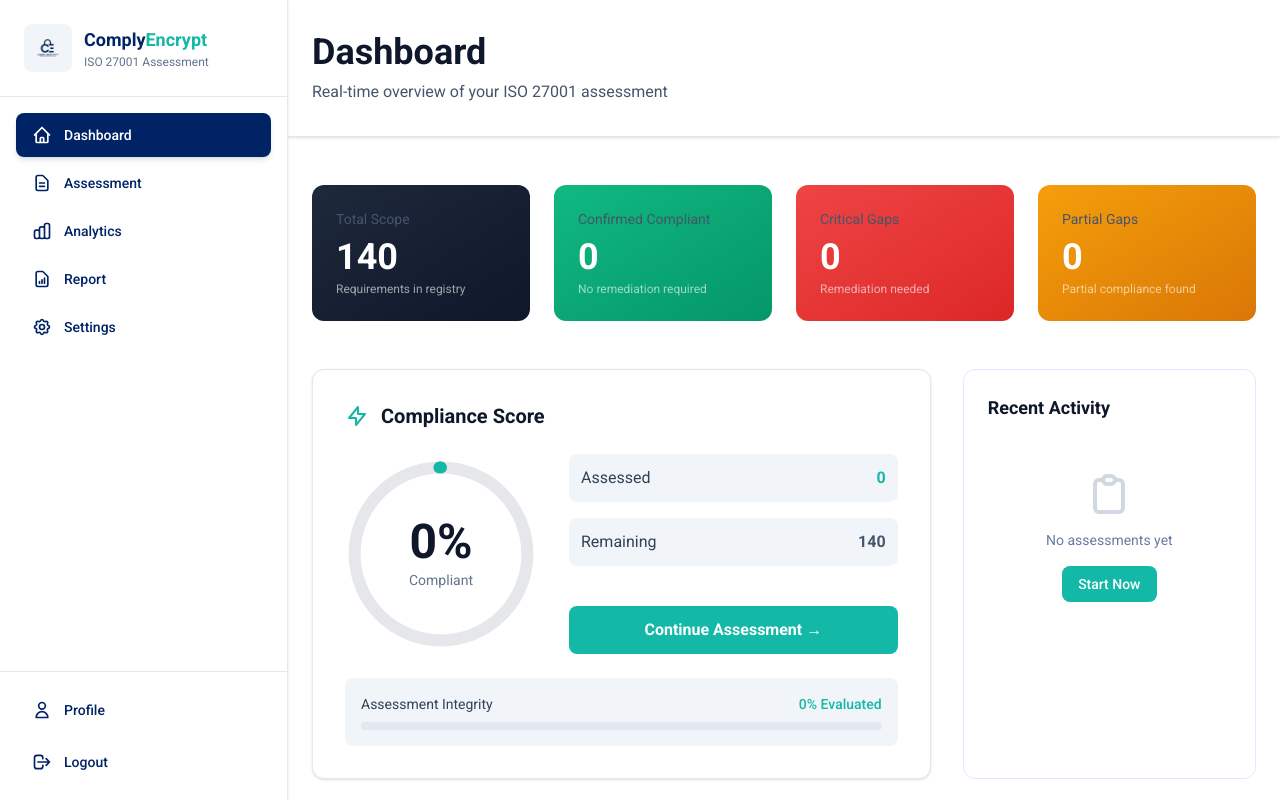
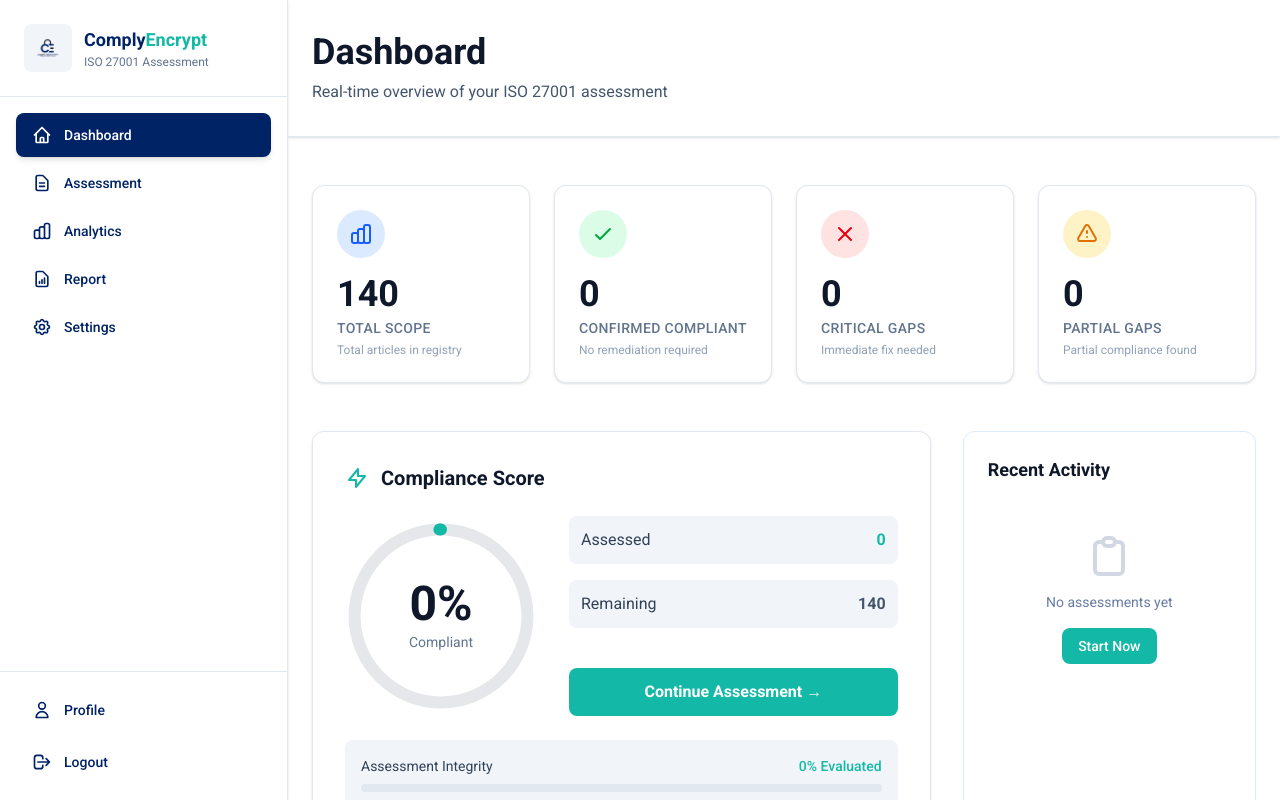
Before and after one commit to eishasohail/isoupdated1, a Next.js app: page /dashboard in a window 1280 px wide. Shown: the top 800 px of the page. Built offline with nearby package versions, Linux system fonts and the light colour scheme.

Commit message:
Update page.js

```diff
--- a/app/dashboard/page.js
+++ b/app/dashboard/page.js
@@ -98,30 +98,62 @@ export default function DashboardPage() {
 
         {/* Main Content */}
         <main className="max-w-7xl mx-auto px-4 md:px-6 py-8 md:py-12">
-          {/* Top Stats Cards */}
+          {/* Top Stats Cards - GDPR Style with Subtle Animations */}
           <div className="grid grid-cols-2 lg:grid-cols-4 gap-4 md:gap-6 mb-8 md:mb-12">
-            <div className="bg-gradient-to-br from-[#1E293B] to-[#0F172A] rounded-xl p-6 text-white">
-              <div className="text-sm text-slate-600 mb-2">Total Scope</div>
-              <div className="text-4xl font-bold mb-1">{stats.total}</div>
-              <div className="text-xs text-white/60">Requirements in registry</div>
+            {/* Total Scope */}
+            <div className="bg-white rounded-xl p-6 border border-slate-200 shadow-sm hover:shadow-md hover:border-blue-200 transition-all duration-300">
+              <div className="flex items-start justify-between mb-4">
+                <div className="w-12 h-12 rounded-full bg-blue-100 flex items-center justify-center">
+                  <svg className="w-6 h-6 text-blue-600" fill="none" stroke="currentColor" viewBox="0 0 24 24">
+                    <path strokeLinecap="round" strokeLinejoin="round" strokeWidth={2} d="M9 19v-6a2 2 0 00-2-2H5a2 2 0 00-2 2v6a2 2 0 002 2h2a2 2 0 002-2zm0 0V9a2 2 0 012-2h2a2 2 0 012 2v10m-6 0a2 2 0 002 2h2a2 2 0 002-2m0 0V5a2 2 0 012-2h2a2 2 0 012 2v14a2 2 0 01-2 2h-2a2 2 0 01-2-2z" />
+                  </svg>
+                </div>
+              </div>
+              <div className="text-4xl font-bold text-slate-900 mb-1">{stats.total}</div>
+              <div className="text-sm text-slate-500 uppercase tracking-wide font-medium">Total Scope</div>
+              <div className="text-xs text-slate-400 mt-1">Total articles in registry</div>
             </div>
 
-            <div className="bg-gradient-to-br from-[#10b981] to-[#059669] rounded-xl p-6 text-white">
-              <div className="text-sm text-slate-600 mb-2">Confirmed Compliant</div>
-              <div className="text-4xl font-bold mb-1">{stats.compliant}</div>
-              <div className="text-xs text-white/60">No remediation required</div>
+            {/* Confirmed Compliant */}
+            <div className="bg-white rounded-xl p-6 border border-slate-200 shadow-sm hover:shadow-md hover:border-green-200 transition-all duration-300">
+              <div className="flex items-start justify-between mb-4">
+                <div className="w-12 h-12 rounded-full bg-green-100 flex items-center justify-center">
+                  <svg className="w-6 h-6 text-green-600" fill="none" stroke="currentColor" viewBox="0 0 24 24">
+                    <path strokeLinecap="round" strokeLinejoin="round" strokeWidth={2} d="M5 13l4 4L19 7" />
+                  </svg>
+                </div>
+              </div>
+              <div className="text-4xl font-bold text-slate-900 mb-1">{stats.compliant}</div>
+              <div className="text-sm text-slate-500 uppercase tracking-wide font-medium">Confirmed Compliant</div>
+              <div className="text-xs text-slate-400 mt-1">No remediation required</div>
             </div>
 
-            <div className="bg-gradient-to-br from-[#ef4444] to-[#dc2626] rounded-xl p-6 text-white">
-              <div className="text-sm text-slate-600 mb-2">Critical Gaps</div>
-              <div className="text-4xl font-bold mb-1">{stats.nonCompliant}</div>
-              <div className="text-xs text-white/60">Remediation needed</div>
+            {/* Critical Gaps */}
+            <div className="bg-white rounded-xl p-6 border border-slate-200 shadow-sm hover:shadow-md hover:border-red-200 transition-all duration-300">
+              <div className="flex items-start justify-between mb-4">
+                <div className="w-12 h-12 rounded-full bg-red-100 flex items-center justify-center">
+                  <svg className="w-6 h-6 text-red-600" fill="none" stroke="currentColor" viewBox="0 0 24 24">
+                    <path strokeLinecap="round" strokeLinejoin="round" strokeWidth={2} d="M6 18L18 6M6 6l12 12" />
+                  </svg>
+                </div>
+              </div>
+              <div className="text-4xl font-bold text-slate-900 mb-1">{stats.nonCompliant}</div>
+              <div className="text-sm text-slate-500 uppercase tracking-wide font-medium">Critical Gaps</div>
+              <div className="text-xs text-slate-400 mt-1">Immediate fix needed</div>
             </div>
 
-            <div className="bg-gradient-to-br from-[#f59e0b] to-[#d97706] rounded-xl p-6 text-white">
-              <div className="text-sm text-slate-600 mb-2">Partial Gaps</div>
-              <div className="text-4xl font-bold mb-1">{stats.partial}</div>
-              <div className="text-xs text-white/60">Partial compliance found</div>
+            {/* Partial Gaps */}
+            <div className="bg-white rounded-xl p-6 border border-slate-200 shadow-sm hover:shadow-md hover:border-amber-200 transition-all duration-300">
+              <div className="flex items-start justify-between mb-4">
+                <div className="w-12 h-12 rounded-full bg-amber-100 flex items-center justify-center">
+                  <svg className="w-6 h-6 text-amber-600" fill="none" stroke="currentColor" viewBox="0 0 24 24">
+                    <path strokeLinecap="round" strokeLinejoin="round" strokeWidth={2} d="M12 9v2m0 4h.01m-6.938 4h13.856c1.54 0 2.502-1.667 1.732-3L13.732 4c-.77-1.333-2.694-1.333-3.464 0L3.34 16c-.77 1.333.192 3 1.732 3z" />
+                  </svg>
+                </div>
+              </div>
+              <div className="text-4xl font-bold text-slate-900 mb-1">{stats.partial}</div>
+              <div className="text-sm text-slate-500 uppercase tracking-wide font-medium">Partial Gaps</div>
+              <div className="text-xs text-slate-400 mt-1">Partial compliance found</div>
             </div>
           </div>
 
```
